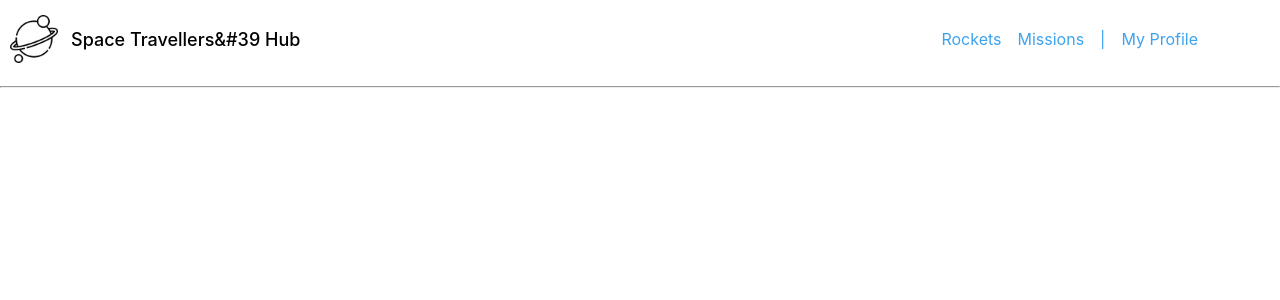
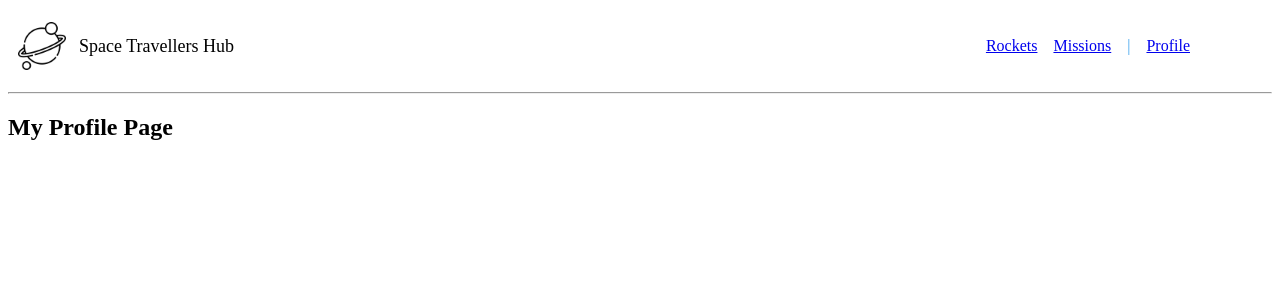
Before and after one commit to sam2if/Space_Travelers, a React (Create React App) app: page /profile in a window 1280 px wide. Shown: the top 300 px of the page. Built offline with nearby package versions, Linux system fonts and the light colour scheme.

Commit message:
add setup rocket

```diff
--- a/src/App.js
+++ b/src/App.js
@@ -1,11 +1,18 @@
-import React from 'react';
-import Navbar from './components/Navbar';
+import { BrowserRouter as Router, Routes, Route } from 'react-router-dom';
+import Layout from './components/Layout';
+import Missions from './components/Missions';
+import Profile from './components/Profile';
+import Rockets from './components/Rockets';
 
 function App() {
   return (
-
-    <Navbar />
-
+    <Router>
+      <Routes>
+        <Route path="/" element={<Layout><Rockets /></Layout>} />
+        <Route path="/missions" element={<Layout><Missions /></Layout>} />
+        <Route path="/profile" element={<Layout><Profile /></Layout>} />
+      </Routes>
+    </Router>
   );
 }
 
--- /dev/null
+++ b/src/components/Layout.js
@@ -0,0 +1,18 @@
+import PropTypes from 'prop-types';
+import Navbar from './Navbar';
+
+function Layout({ children }) {
+  return (
+    <>
+      <Navbar />
+      <div>
+        { children }
+      </div>
+    </>
+  );
+}
+
+Layout.propTypes = {
+  children: PropTypes.node.isRequired,
+};
+export default Layout;
--- /dev/null
+++ b/src/components/Missions.js
@@ -0,0 +1,12 @@
+import React from 'react';
+
+function Missions() {
+  return (
+    <div>
+      <h2>Missions Page</h2>
+      {/* Add the actual content for Missions page here */}
+    </div>
+  );
+}
+
+export default Missions;
--- a/src/components/Navbar.js
+++ b/src/components/Navbar.js
@@ -1,25 +1,41 @@
 import React from 'react';
+import { NavLink } from 'react-router-dom';
 import planet from '../images/planet.png';
 import css from './Navbar.module.css';
 
-const Navbar = () => (
+function Navbar() {
+  return (
     <div>
       <nav className={css.Navbar}>
         <div className={css.logo}>
           <img src={planet} alt="planetLogo" />
           <h1>
-          Space Travellers&#39 Hub
+            Space Travellers Hub
           </h1>
         </div>
         <ul className={css.items}>
-        <li>Rockets</li>
-        <li>Missions</li>
+          <li>
+            <NavLink to="/" className={css.navigator} activeClassName="active">
+              Rockets
+            </NavLink>
+
+          </li>
+          <li>
+            <NavLink to="/missions" className={css.navigator} activeClassName="active">
+              Missions
+            </NavLink>
+          </li>
           <li>|</li>
-        <li>My Profile</li>
+          <li>
+            <NavLink to="/profile" className={css.navigator} activeClassName="active">
+              Profile
+            </NavLink>
+          </li>
         </ul>
       </nav>
       <hr />
     </div>
   );
+}
 
 export default Navbar;
--- /dev/null
+++ b/src/components/Profile.js
@@ -0,0 +1,12 @@
+import React from 'react';
+
+function Profile() {
+  return (
+    <div>
+      <h2>My Profile Page</h2>
+      {/* Add the actual content for My Profile page here */}
+    </div>
+  );
+}
+
+export default Profile;
--- /dev/null
+++ b/src/components/Rockets.js
@@ -0,0 +1,12 @@
+import React from 'react';
+
+function Rockets() {
+  return (
+    <div>
+      <h2>Rockets Page </h2>
+      {/* Add the actual content for Rockets page here */}
+    </div>
+  );
+}
+
+export default Rockets;
--- a/src/index.css
+++ b/src/index.css
@@ -1,4 +1,4 @@
-body {
+/* body {
   margin: 0;
   font-family:
     -apple-system,
@@ -24,4 +24,4 @@ code {
     Consolas,
     'Courier New',
     monospace;
-}
+} */
--- a/src/index.js
+++ b/src/index.js
@@ -1,11 +1,15 @@
 import React from 'react';
 import ReactDOM from 'react-dom/client';
 import './index.css';
+import { Provider } from 'react-redux';
+import store from './redux/store';
 import App from './App';
 
 const root = ReactDOM.createRoot(document.getElementById('root'));
 root.render(
   <React.StrictMode>
-    <App />
+    <Provider store={store}>
+      <App />
+    </Provider>
   </React.StrictMode>,
 );
--- /dev/null
+++ b/src/redux/rockets/rocketsSlice.js
@@ -0,0 +1,13 @@
+// src/redux/rocketsSlice.js
+import { createSlice } from '@reduxjs/toolkit';
+
+const rocketsSlice = createSlice({
+  name: 'rockets',
+  initialState: [],
+  reducers: {
+
+  },
+});
+
+export const { actions, reducer } = rocketsSlice;
+export default rocketsSlice.reducer;
--- /dev/null
+++ b/src/redux/store.js
@@ -0,0 +1,12 @@
+// src/redux/store.js
+import { configureStore } from '@reduxjs/toolkit';
+// import rocketsReducer from './redux/rockets/rocketsSlice';
+
+const store = configureStore({
+  reducer: {
+    // rockets: rocketsReducer,
+    // Add other reducers here if you have more slices
+  },
+});
+
+export default store;
```
Also changed, not shown: package.json (+13 -0 lines), 1 other file (tests, documents, lock files or other folders). Lines whose indentation alone changed are shown as unchanged.
